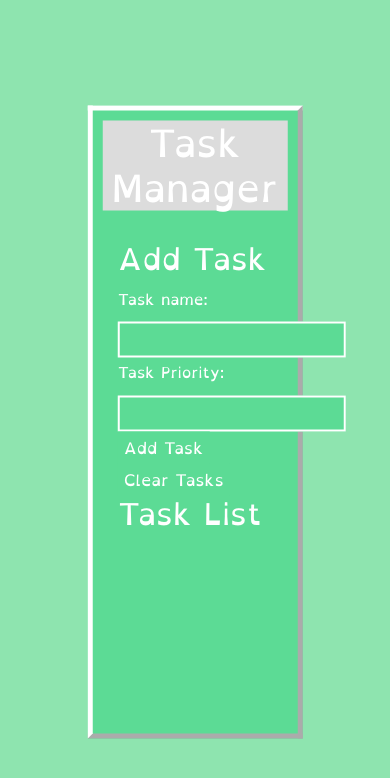
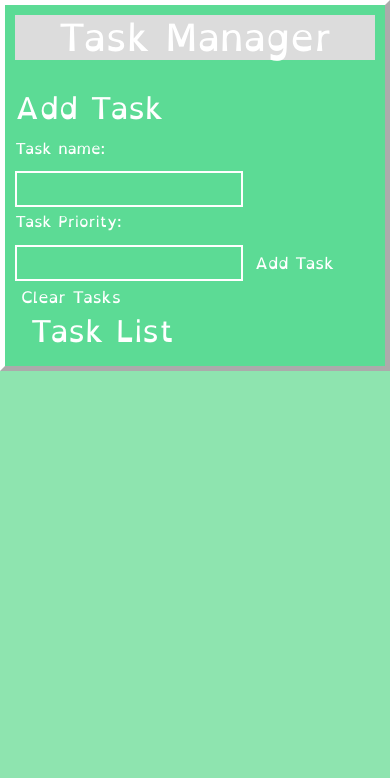
Before and after one commit to AnnieKia/TaskWeb, a plain HTML site: page index.html in a window 390 px wide. Drawn offline with nearby package versions, Linux system fonts and the light colour scheme.

Commit message:
Attempt at responsive design, not sure why it's not working with chrome.

```diff
--- a/Styles/style.css
+++ b/Styles/style.css
@@ -17,17 +17,22 @@ html{
     height: 100%;
     width: 100%;
 }
+@media (min-width:786px){
+  body{
+    position: absolute;
+    width:55%;
+    height:75%;
+    top: 50%;
+    left: 50%;
+    transform: translate(-50%, -50%);
+
+  }
+}
 body{
   border: 5px outset white;
   margin: 0;
-  position: absolute;
-  top: 50%;
-  left: 50%;
-  -ms-transform: translate(-50%, -50%);
-  transform: translate(-50%, -50%);
   padding:10px;
-  width:55%;
-  height:75%;
+
   background-color: #5CDB95;
 
 }
@@ -55,11 +60,15 @@ text-decoration: none;
 display: inline-block;
 font-size: 16px;
 }
+
 @media (max-width: 786px){
 
   .myHeader{
     border: black;
     background-color: Gainsboro;
+  }
+  body{
+
   }
   *{
     color: black;
--- a/index.html
+++ b/index.html
@@ -20,7 +20,7 @@
 
 <div class = "container-fluid" style="margin-top:30px">
   <div class="row">
-    <div class="col-sm col-md">
+    <div class="ol-md">
       <h2>Add Task</h2>
       <form id="task-form">
         <label for="task-name">Task name:</label><br>
@@ -31,7 +31,7 @@
       </form>
       <button id="delete" onclick="clearTask()" class="myButton">Clear Tasks</button>
       </div>
-      <div class="col-sm col-md">
+      <div class="col-md">
         <section class="task-list">
         <h2>Task List</h2>
         <div id = "tasks">
```
